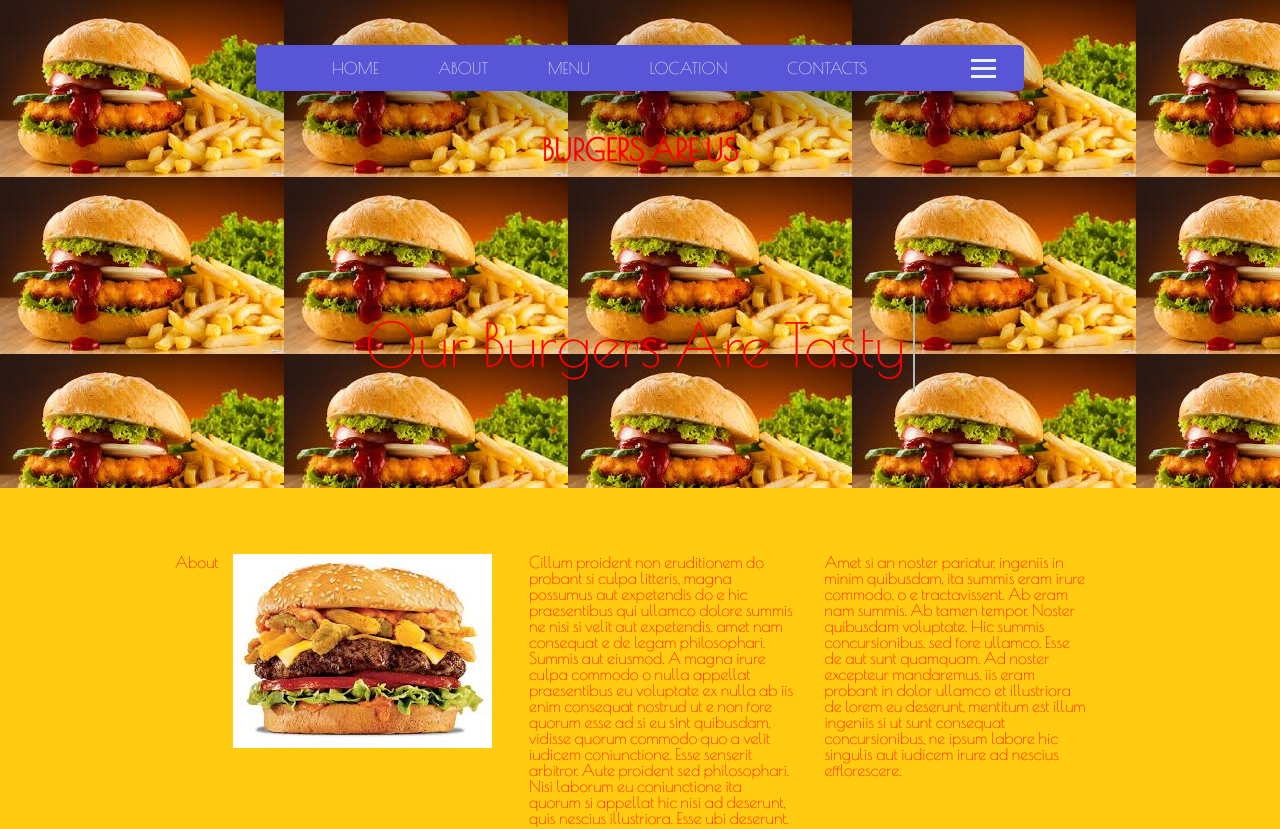
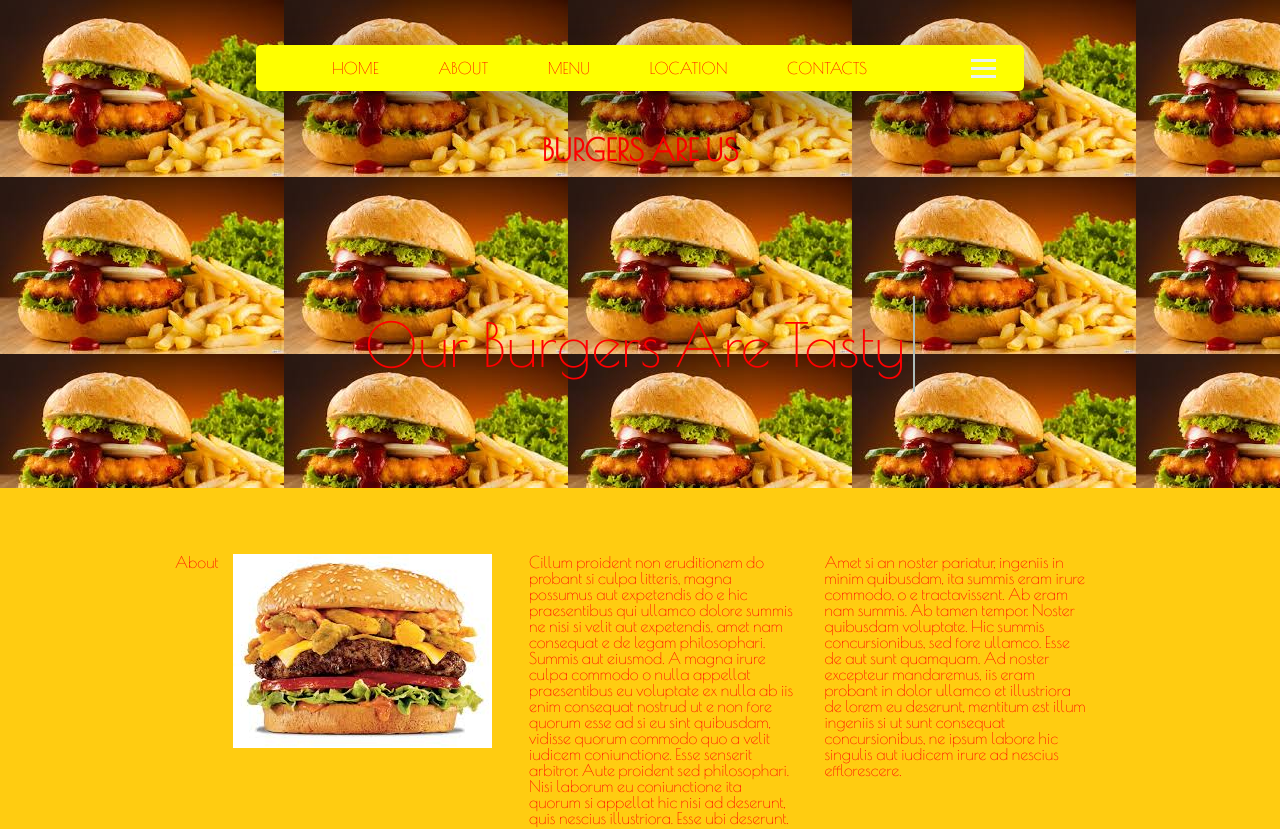
Before and after one commit to Kathure/fast-food, a plain HTML site: page start/index.html in a window 1280 px wide. Shown: the top 829 px of the page. Drawn offline with nearby package versions, Linux system fonts and the light colour scheme; a small style sheet from the web is missing; files whose address does not match are found by name.

Commit message:
final edit

```diff
--- a/start/css/style.css
+++ b/start/css/style.css
@@ -235,7 +235,7 @@ Navigation
     margin: 0;
     padding: 0;
     list-style-type: none;
-    background: #5856D6;
+    background: yellow;
     width: 100%;
     max-width: 768px;
     border-radius: 5px;
@@ -257,7 +257,7 @@ Navigation
     float: right;
 }
 .navbar li a {
-    color: #e8f1f2;
+    color: #f00;
     text-decoration: none;
     font-size: 16px;
 }
--- a/start/index.html
+++ b/start/index.html
@@ -44,10 +44,11 @@
 			</span>
 		</h1>
         </section>
+    </div>
     <section class="nav">
         <nav>
             <ul class="navbar">
-                    <li><a href="#Home">HOME</a></li>
+                <li><a href="index.html">HOME</a></li>
                 <li><a href="#About">ABOUT</a></li>
                 <li><a href="#Menu">MENU</a></li>
                 <li><a href="#Location">LOCATION</a></li>
@@ -58,7 +59,7 @@
             </ul>
         </nav>
     </section>
-    </div>
+
     <section class="row">
         <div class="grid" id="About">
             <h3>About</h3>
```
Lines whose indentation alone changed are shown as unchanged.
